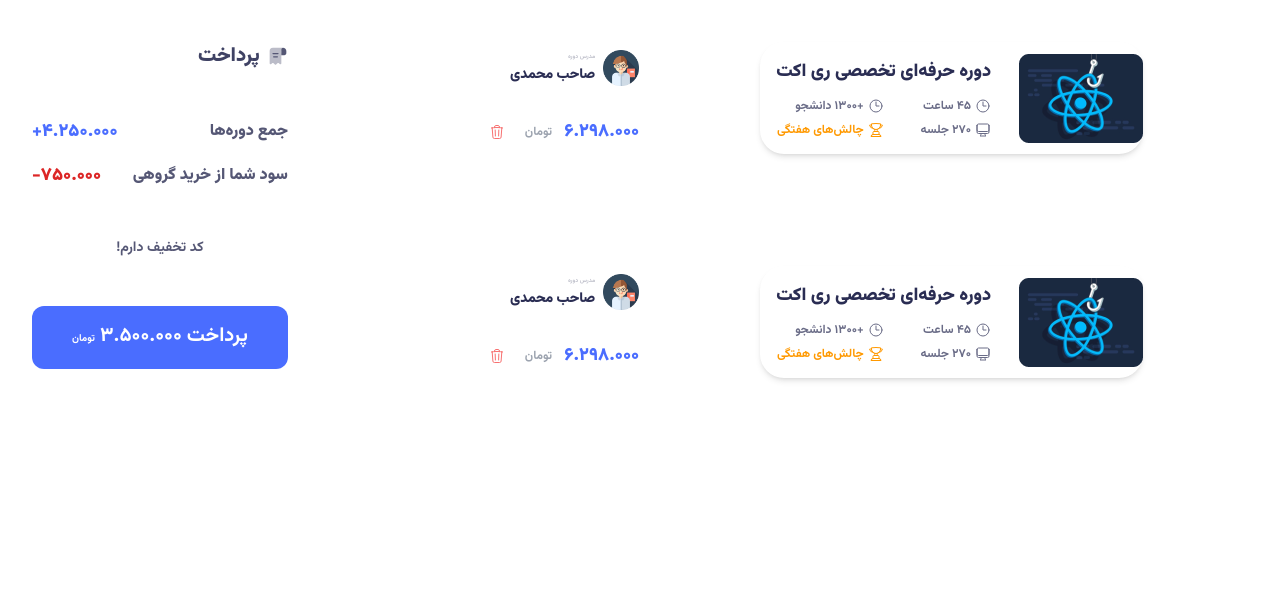
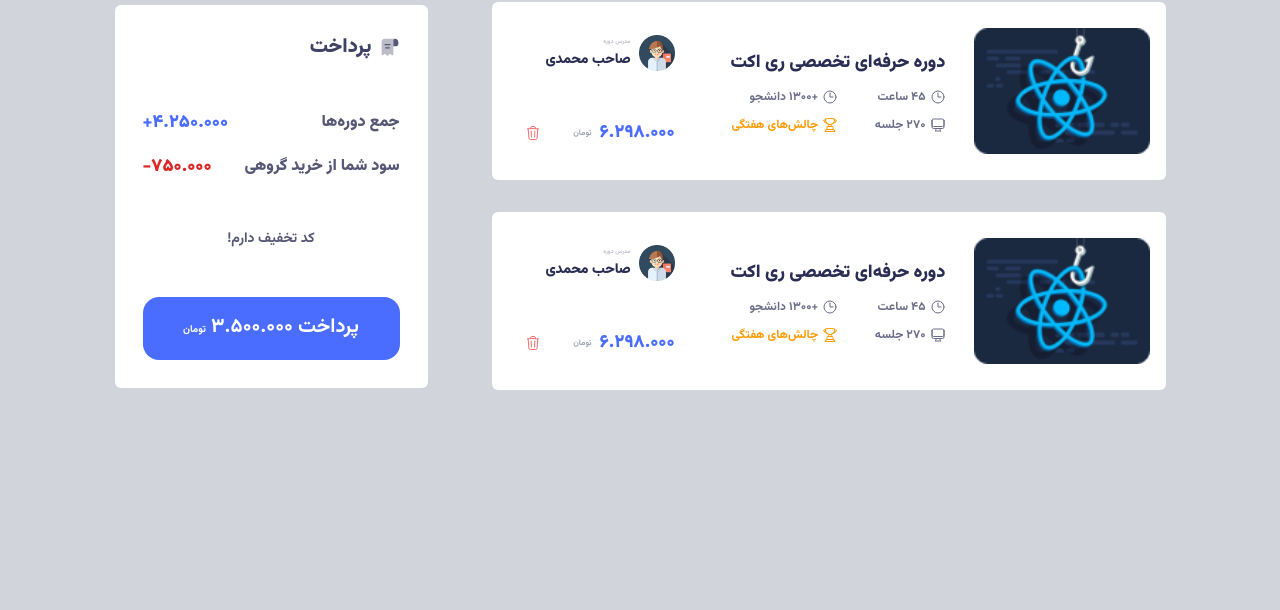
Before and after one commit to shimazojaji/bootcamp-task-3, a website: page public/index.html in a window 1280 px wide. Shown: the part 190-800 px from the top of the page. Drawn offline with nearby package versions, Linux system fonts and the light colour scheme.

Commit message:
The third commit

```diff
--- a/public/index.html
+++ b/public/index.html
@@ -19,19 +19,23 @@
     ></script>
     <title>Task3| طراحی وب رسپانسیو با تیلویند</title>
   </head>
-  <body class="bg-white">
-    <main class="container mx-auto max-w-screen-2xl">
-      <section class="flex flex-col gap-y-16 px-4 pt-32 ">
+  <body class="bg-gray-300">
+    <main
+      class="container mx-auto max-w-screen-2xl flex items-center justify-center"
+    >
+      <section
+        class="flex flex-col gap-y-16 p-3 md:p-4 my-14 lg:p-8 basis-full"
+      >
         <!-- header of shopping cart -->
-        <div class="flex items-center justify-center self-center md:self-start">
-          <h1 class="text-2xl font-[1000] text-header-color lg:text-4xl">
+        <div class="flex items-center justify-center self-center md:self-start lg:mr-20">
+          <h1 class="text-2xl font-[1000] text-header-color lg:text-4xl ">
             سبد دوره‌های شما
           </h1>
         </div>
 
         <!-- body of shopping cart -->
         <div
-          class="flex flex-col self-center gap-y-16 max-w-80 md:max-w-none md:self-auto lg:flex-row lg:gap-x-16  "
+          class="flex flex-col self-center gap-y-16 md:gap-y-20 max-w-80 md:max-w-none lg:flex-row lg:gap-x-16"
         >
           <!-- content of course properties in mobile view-->
           <div
@@ -40,13 +44,13 @@
             {id:2, title:'دوره حرفه‌ای تخصصی ری‌ اکت ', price:'۶.۲۹۸.۰۰۰'},
 
             ]}"
-            class="flex flex-col gap-y-12 md:hidden w-full "
+            class="flex flex-col gap-y-9 md:hidden w-full"
           >
             <!-- single products -->
             <template x-for="item in items" :key="item.id">
-              <div class="flex gap-x-3 items-center shadow-md ">
+              <div class="flex gap-x-3 items-center bg-white p-4 rounded-md">
                 <!-- image of course -->
-                <div class="flex items-center">
+                <div class="flex items-center w-56 h-auto">
                   <img
                     class="w-full"
                     src="/assets/images/mainPic.png"
@@ -67,6 +71,9 @@
                       ></div>
                       <span class="text-xs font-bold text-gray-400">تومان</span>
                     </div>
+                    <span
+                      class="w-5 h-5 flex items-center justify-center rounded-full border border-gray-300 shadow-lg"
+                    >
                       <svg
                         xmlns="http://www.w3.org/2000/svg"
                         fill="none"
@@ -81,6 +88,7 @@
                           d="m14.74 9-.346 9m-4.788 0L9.26 9m9.968-3.21c.342.052.682.107 1.022.166m-1.022-.165L18.16 19.673a2.25 2.25 0 0 1-2.244 2.077H8.084a2.25 2.25 0 0 1-2.244-2.077L4.772 5.79m14.456 0a48.108 48.108 0 0 0-3.478-.397m-12 .562c.34-.059.68-.114 1.022-.165m0 0a48.11 48.11 0 0 1 3.478-.397m7.5 0v-.916c0-1.18-.91-2.164-2.09-2.201a51.964 51.964 0 0 0-3.32 0c-1.18.037-2.09 1.022-2.09 2.201v.916m7.5 0a48.667 48.667 0 0 0-7.5 0"
                         />
                       </svg>
+                    </span>
                   </div>
                 </div>
               </div>
@@ -94,16 +102,16 @@
             {id:2, title:'دوره حرفه‌ای تخصصی ری‌ اکت ', price:'۶.۲۹۸.۰۰۰'},
 
             ]}"
-            class="hidden md:flex flex-col gap-y-28 w-full  "
+            class="hidden md:flex flex-col gap-y-8"
           >
             <!-- single products -->
             <template x-for="item in items" :key="item.id">
-              <div class="flex items-center justify-evenly  ">
               <div
-                  class="flex gap-x-3 items-center rounded-3xl shadow-md  "
+                class="flex items-center gap-x-10 bg-white rounded-md p-4 w-[674px] h-[178px]"
               >
+                <div class="flex gap-x-3 items-center">
                   <!-- image of course -->
-                  <div class="flex items-center">
+                  <div class="flex items-center w-44 h-auto">
                     <img
                       class="w-full"
                       src="/assets/images/mainPic.png"
@@ -112,7 +120,7 @@
                   </div>
 
                   <!-- comments of course -->
-                  <div class="flex flex-col gap-y-3 p-4 justify-self-center ">
+                  <div class="flex flex-col gap-y-3 p-4 justify-self-center">
                     <!-- title of course -->
                     <div
                       x-text="item.title"
@@ -120,7 +128,7 @@
                     ></div>
 
                     <!-- course description -->
-                    <div class="grid grid-cols-2 grid-rows-2  gap-y-2">
+                    <div class="grid grid-cols-2 grid-rows-2 gap-y-3">
                       <div class="flex items-center gap-x-1">
                         <svg
                           xmlns="http://www.w3.org/2000/svg"
@@ -208,9 +216,9 @@
 
                 <!-- course teacher and price -->
 
-                <div class="flex flex-col gap-y-8 justify-center ">
+                <div class="flex flex-col gap-y-10 justify-center">
                   <!--  teacher-->
-                  <div class="flex items-center gap-x-2">
+                  <div class="flex items-center gap-x-2 mb-2">
                     <img
                       src="/assets/images/teacher-photo.png"
                       alt="teacher picture"
@@ -226,13 +234,13 @@
                     </div>
                   </div>
                   <!-- price -->
-                  <div class="flex items-center gap-x-5 ">
-                    <div class="flex items-center gap-x-3">
+                  <div class="flex items-center gap-x-8">
+                    <div class="flex items-center gap-x-2">
                       <div
                         x-text="item.price"
                         class="text-lg font-black text-price-color"
                       ></div>
-                      <span class="text-xs font-bold text-gray-400">تومان</span>
+                      <span class="text-[8px] font-bold text-gray-400">تومان</span>
                     </div>
                     <svg
                       xmlns="http://www.w3.org/2000/svg"
@@ -255,7 +263,9 @@
           </div>
 
           <!-- shopping cart value -->
-          <div class="flex flex-col gap-y-12 px-4 self-center ">
+          <div
+            class="flex flex-col gap-y-12 p-4 md:p-7 self-center bg-white rounded-md w-full md:w-[313px]"
+          >
             <!-- title -->
             <div class="flex gap-x-2 items-center">
               <svg
@@ -316,7 +326,7 @@
             <!-- submit button -->
 
             <button
-              class="rounded-xl bg-button-color text-white font-bold text-xl px-10 py-4 whitespace-nowrap mb-10"
+              class="rounded-2xl bg-button-color text-white font-bold text-xl px-10 py-4 whitespace-nowrap "
             >
               پرداخت ۳.۵۰۰.۰۰۰ <span class="text-[10px]">تومان</span>
             </button>
```
Also changed, not shown: public/build/tailwind.css. Lines whose indentation alone changed are shown as unchanged.
